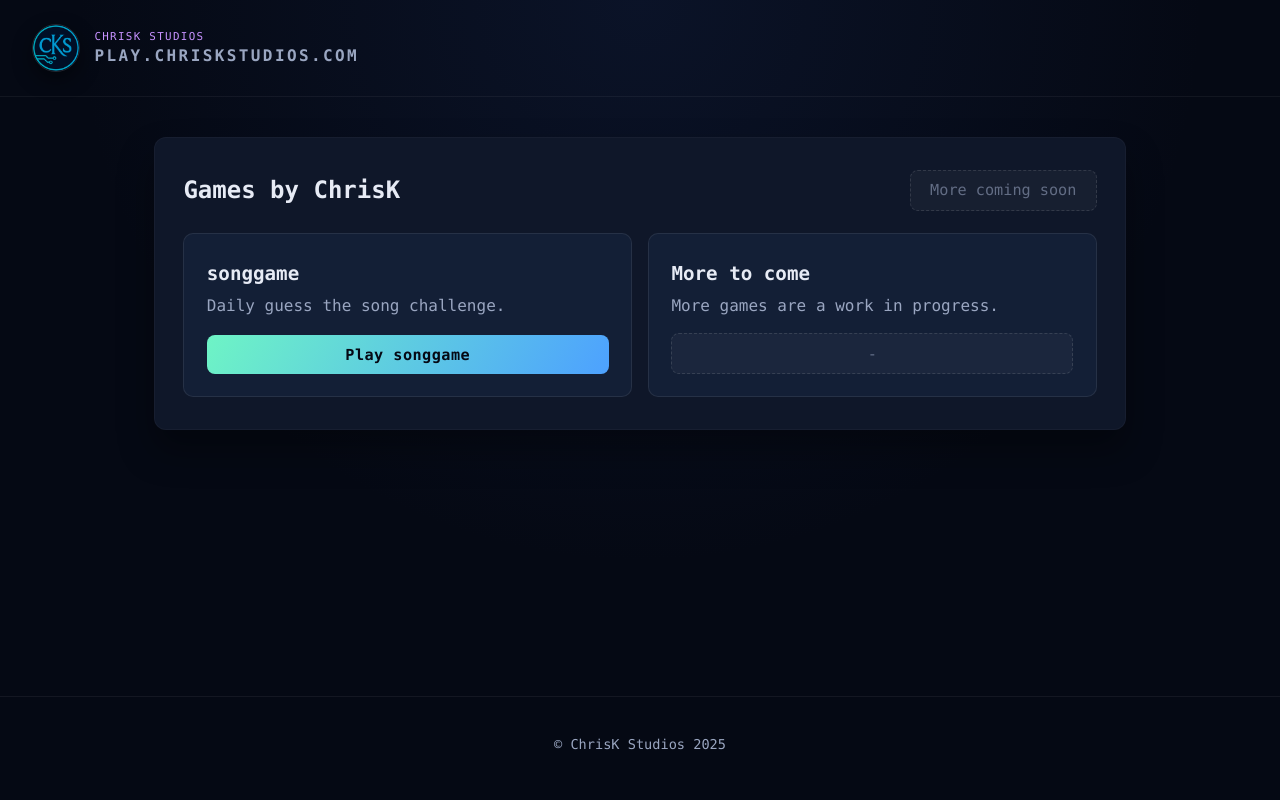
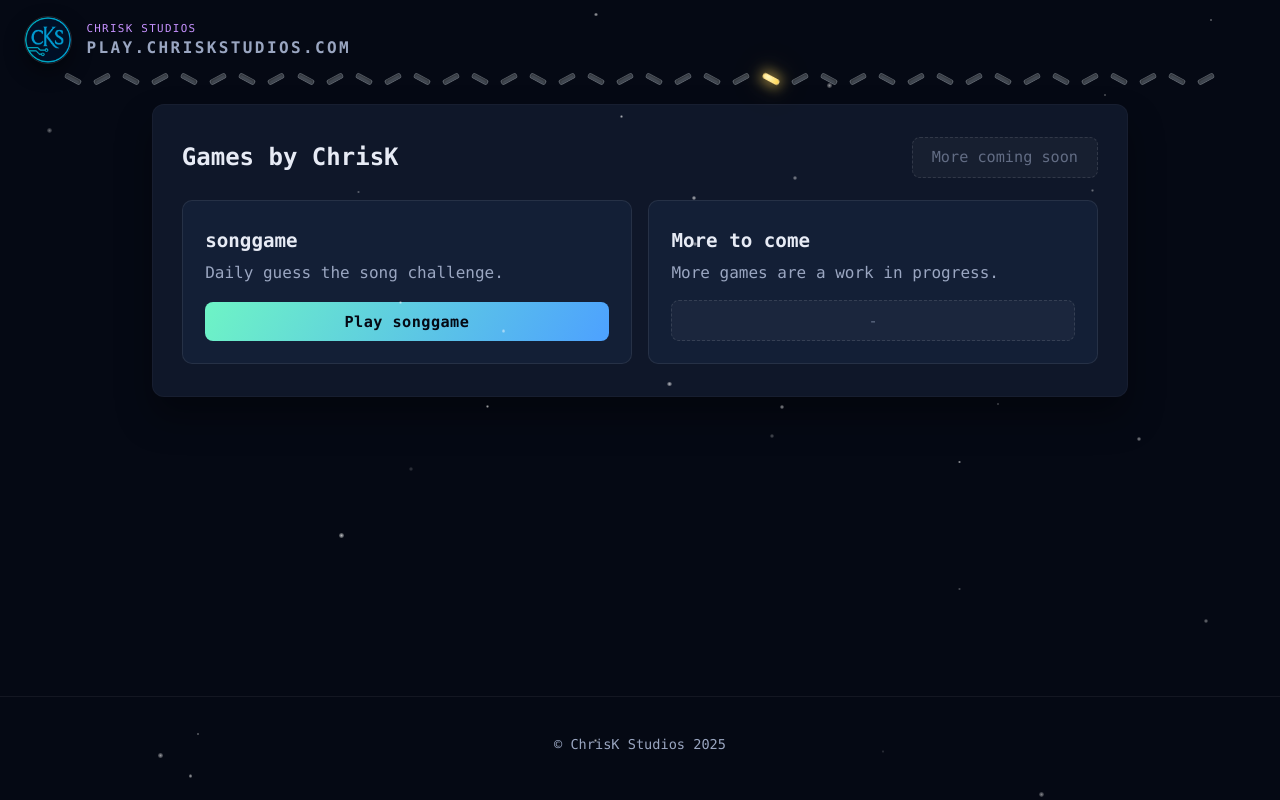
Before and after one commit to chrrisk/chriskstudiosgames, a React (Vite) app: page / in a window 1280 px wide. Built offline with nearby package versions, Linux system fonts and the light colour scheme.

Commit message:
winter update

```diff
--- a/src/react-app/App.css
+++ b/src/react-app/App.css
@@ -1,9 +1,100 @@
+body {
+	overflow-x: hidden;
+}
+
 .play-shell {
 	min-height: 100vh;
-	background: radial-gradient(circle at top, rgba(28, 49, 99, 0.25), transparent 55%), #050914;
+	background: #050914;
 	color: #e7ebf5;
 	display: flex;
 	flex-direction: column;
+	position: relative;
+}
+
+.snowfall-layer {
+	position: fixed;
+	inset: 0;
+	pointer-events: none;
+	z-index: 0;
+}
+
+.snowflake {
+	position: absolute;
+	background: radial-gradient(circle, rgba(255, 255, 255, 0.95), rgba(255, 255, 255, 0));
+	border-radius: 50%;
+	filter: blur(0.2px);
+	transition: transform 0.2s linear;
+}
+
+.light-runway {
+	position: absolute;
+	left: 0;
+	right: 0;
+	width: 100%;
+	bottom: -2px;
+	height: 60px;
+	z-index: 0;
+	pointer-events: none;
+	display: flex;
+	align-items: flex-end;
+	overflow: visible;
+	background: #050914;
+}
+
+.light-runway-track {
+	width: 100vw;
+	height: 30px;
+	display: flex;
+	justify-content: space-between;
+	align-items: flex-end;
+	padding: 0 5vw;
+	margin: 0;
+	box-sizing: border-box;
+	gap: clamp(4px, 0.7vw, 14px);
+	position: relative;
+	left: 50%;
+	transform: translateX(-50%);
+}
+
+.light-runway-track::before,
+.light-runway-track::after {
+	display: none;
+}
+
+.play-header > *:not(.light-runway) {
+	position: relative;
+	z-index: 1;
+}
+
+@media (max-width: 520px) {
+	.light-runway {
+		background: #050914;
+	}
+
+	.light-runway-track {
+		padding: 0 2.5rem;
+	}
+}
+.light-runway-node {
+	width: 18px;
+	height: 6px;
+	border-radius: 999px;
+	background: linear-gradient(180deg, #525862, #3b424c);
+	border: 1px solid rgba(255, 255, 255, 0.08);
+	box-shadow: inset 0 1px 2px rgba(0, 0, 0, 0.5);
+	transition: background 0.2s ease, border-color 0.2s ease, box-shadow 0.2s ease, filter 0.2s ease;
+	transform: rotate(28deg);
+}
+
+.light-runway-node.backward {
+	transform: rotate(-28deg);
+}
+
+.light-runway-node.active {
+	background: radial-gradient(circle at 30% 30%, #fff8c1, #ffd44c);
+	border-color: rgba(255, 222, 133, 0.8);
+	box-shadow: 0 0 14px rgba(255, 214, 94, 0.75), 0 0 36px rgba(255, 214, 94, 0.45);
+	filter: drop-shadow(0 0 6px rgba(255, 214, 94, 0.45));
 }
 
 .play-footer {
@@ -16,11 +107,12 @@
 }
 
 .play-header {
-	padding: 1.5rem 2rem;
+	padding: 1rem 1.5rem;
 	display: flex;
 	justify-content: space-between;
 	align-items: center;
-	border-bottom: 1px solid rgba(255, 255, 255, 0.05);
+	position: relative;
+	z-index: 1;
 }
 
 .play-header .brand {
@@ -66,7 +158,7 @@
 	max-width: 1024px;
 	width: 100%;
 	margin: 0 auto;
-	padding: 2.5rem 1.6rem 3.6rem;
+	padding: 1.5rem 1.5rem 3rem;
 	display: flex;
 	flex-direction: column;
 	gap: 1.5rem;
@@ -199,6 +291,19 @@
 	text-align: left;
 	cursor: pointer;
 	transition: border-color 0.2s ease, background 0.2s ease, transform 0.2s ease;
+	display: block;
+	position: relative;
+}
+.category-pill-content {
+	display: flex;
+	align-items: center;
+	gap: 0.75rem;
+}
+
+.category-pill-text {
+	display: flex;
+	flex-direction: column;
+	gap: 0.1rem;
 }
 
 .category-pill:hover {
@@ -222,6 +327,26 @@
 	box-shadow: 0 14px 32px rgba(255, 124, 124, 0.18);
 }
 
+.category-pill.holiday {
+	border-color: rgba(255, 218, 224, 0.6);
+	background: linear-gradient(135deg, rgba(255, 236, 240, 0.85), rgba(214, 236, 229, 0.7));
+	box-shadow: 0 10px 20px rgba(255, 215, 224, 0.35);
+}
+
+.category-pill.holiday.active {
+	border-color: rgba(255, 229, 235, 0.85);
+	background: linear-gradient(135deg, rgba(255, 242, 244, 0.95), rgba(214, 243, 232, 0.85));
+	box-shadow: 0 12px 24px rgba(255, 214, 220, 0.4);
+}
+
+.category-pill.holiday .category-pill-sub {
+	color: #7d5c5e;
+}
+
+.category-pill.holiday .category-pill-label {
+	color: #5a2f33;
+}
+
 .category-pill-label {
 	display: block;
 	font-weight: 600;
@@ -233,6 +358,50 @@
 	font-size: 0.8rem;
 	color: #9aa6c1;
 	margin-top: 0.2rem;
+}
+
+.category-pill-emoji {
+	font-size: 1.6rem;
+	line-height: 1;
+	filter: drop-shadow(0 0 6px rgba(255, 214, 133, 0.35));
+}
+
+@media (max-width: 640px) {
+	.lab-volume-toggle {
+		position: static;
+		margin-left: auto;
+		margin-bottom: 0.6rem;
+	}
+
+	.lab-volume-toggle input[type="range"] {
+		width: 110px;
+	}
+
+	.category-toggle {
+		display: grid;
+		grid-template-columns: repeat(3, minmax(0, 1fr));
+		gap: 0.5rem;
+	}
+
+	.category-pill {
+		min-width: 0;
+		padding: 0.6rem 0.7rem;
+		font-size: 0.9rem;
+	}
+
+	.category-pill-sub {
+		font-size: 0.72rem;
+		display: block;
+	}
+
+	.category-pill-content {
+		flex-direction: column;
+		align-items: flex-start;
+	}
+
+	.category-pill-emoji {
+		font-size: 1rem;
+	}
 }
 
 .lab-search-panel {
@@ -677,18 +846,6 @@
 		text-align: left;
 	}
 }
-.volume-top-control {
-	display: flex;
-	flex-direction: column;
-	align-items: flex-end;
-	gap: 0.2rem;
-	font-size: 0.75rem;
-	color: #9aa6c1;
-}
-
-.volume-top-control input[type="range"] {
-	width: 140px;
-}
 
 .reset-countdown {
 	display: flex;
@@ -715,3 +872,33 @@
 	font-weight: 700;
 	letter-spacing: 0.05em;
 }
+.lab-player-card {
+	position: relative;
+}
+
+.lab-volume-toggle {
+	position: absolute;
+	top: 0.3rem;
+	right: 1rem;
+	display: flex;
+	align-items: center;
+	gap: 0.5rem;
+	background: rgba(3, 6, 15, 0.85);
+	padding: 0.35rem 0.6rem;
+	border-radius: 999px;
+	border: 1px solid rgba(255, 255, 255, 0.15);
+	box-shadow: 0 6px 16px rgba(0, 0, 0, 0.35);
+	z-index: 2;
+}
+
+.lab-volume-toggle button {
+	border: none;
+	background: transparent;
+	font-size: 1rem;
+	cursor: pointer;
+	color: #fff4d7;
+}
+
+.lab-volume-toggle input[type="range"] {
+	width: 130px;
+}
--- a/src/react-app/App.tsx
+++ b/src/react-app/App.tsx
@@ -23,12 +23,15 @@ type TrackResult = {
 
 type GuessEntry = { track: TrackResult; correct: boolean; timestamp: number };
 
-const CATEGORY_KEYS = ["oldies", "modern"] as const;
-type CategoryKey = (typeof CATEGORY_KEYS)[number];
+const ALL_CATEGORY_KEYS = ["oldies", "modern", "holiday"] as const;
+type CategoryKey = (typeof ALL_CATEGORY_KEYS)[number];
+const DEFAULT_CATEGORY_ORDER: CategoryKey[] = ["oldies", "modern"];
+const HOLIDAY_CATEGORY: CategoryKey = "holiday";
 
 const CATEGORY_LABELS: Record<CategoryKey, { title: string; description: string; emoji: string }> = {
-	oldies: { title: "Oldies but Goodies", description: "Classic throwbacks", emoji: "🎶" },
-	modern: { title: "2000s & Newer", description: "Fresh favorites", emoji: "⚡️" },
+	oldies: { title: "Oldies but Goodies", description: "Classic throwbacks", emoji: "📼" },
+	modern: { title: "2000s & Newer", description: "Fresh favorites", emoji: "🎧" },
+	holiday: { title: "Holiday Classics", description: "Seasonal favorites", emoji: "🎄" },
 };
 
 type CategoryStatus = "idle" | "success" | "failure";
@@ -41,17 +44,17 @@ type DailyTrackResponse = {
 };
 
 const createInitialRevealSteps = () =>
-	({ oldies: 0, modern: 0 } satisfies Record<CategoryKey, number>);
+	({ oldies: 0, modern: 0, holiday: 0 } satisfies Record<CategoryKey, number>);
 const createInitialGuessHistories = () =>
-	({ oldies: [], modern: [] } satisfies Record<CategoryKey, GuessEntry[]>);
+	({ oldies: [], modern: [], holiday: [] } satisfies Record<CategoryKey, GuessEntry[]>);
 const createInitialWinners = () =>
-	({ oldies: false, modern: false } satisfies Record<CategoryKey, boolean>);
+	({ oldies: false, modern: false, holiday: false } satisfies Record<CategoryKey, boolean>);
 const createInitialFailures = () =>
-	({ oldies: false, modern: false } satisfies Record<CategoryKey, boolean>);
+	({ oldies: false, modern: false, holiday: false } satisfies Record<CategoryKey, boolean>);
 const createInitialSolvedAt = () =>
-	({ oldies: null, modern: null } satisfies Record<CategoryKey, number | null>);
+	({ oldies: null, modern: null, holiday: null } satisfies Record<CategoryKey, number | null>);
 const createInitialSelectedTracks = () =>
-	({ oldies: null, modern: null } satisfies Record<CategoryKey, TrackResult | null>);
+	({ oldies: null, modern: null, holiday: null } satisfies Record<CategoryKey, TrackResult | null>);
 
 type StoredState = {
 	dateKey?: string;
@@ -65,10 +68,10 @@ type StoredState = {
 };
 
 function mergeCategoryMap<T>(incoming: Partial<Record<CategoryKey, T>> | undefined, fallback: Record<CategoryKey, T>) {
-	return {
-		oldies: incoming?.oldies ?? fallback.oldies,
-		modern: incoming?.modern ?? fallback.modern,
-	} as Record<CategoryKey, T>;
+	return ALL_CATEGORY_KEYS.reduce((acc, key) => {
+		acc[key] = (incoming?.[key] ?? fallback[key]) as T;
+		return acc;
+	}, {} as Record<CategoryKey, T>);
 }
 
 const snippetDurations = [0.5, 1, 2, 5, 10, 15];
@@ -89,6 +92,54 @@ const games = [
 		onSelect: () => "placeholder",
 	},
 ];
+
+function LightRunway() {
+	const ACTIVE_COUNT = 1;
+	const SEGMENT_WIDTH = 32;
+	const MIN_LIGHTS = 18;
+	const computeLights = useCallback(() => {
+		if (typeof window === "undefined") return 36;
+		const segments = Math.ceil(window.innerWidth / SEGMENT_WIDTH);
+		return Math.max(MIN_LIGHTS, segments);
+	}, []);
+	const [lights, setLights] = useState(computeLights);
+	const [activeIndex, setActiveIndex] = useState(0);
+
+	useEffect(() => {
+		const id = window.setInterval(() => {
+			setActiveIndex((prev) => (prev + 1) % lights);
+		}, 220);
+		return () => window.clearInterval(id);
+	}, [lights]);
+
+	useEffect(() => {
+		setActiveIndex((prev) => prev % lights);
+	}, [lights]);
+
+	useEffect(() => {
+		if (typeof window === "undefined") return;
+		const handleResize = () => setLights(computeLights());
+		handleResize();
+		window.addEventListener("resize", handleResize);
+		return () => window.removeEventListener("resize", handleResize);
+	}, [computeLights]);
+
+	return (
+		<div className="light-runway" aria-hidden="true">
+			<div className="light-runway-track">
+				{Array.from({ length: lights }).map((_, index) => {
+					const isActive = Array.from({ length: ACTIVE_COUNT }).some((_, offset) => {
+						return index === (activeIndex + offset) % lights;
+					});
+					const orientationClass = index % 2 === 0 ? " forward" : " backward";
+					return (
+						<span key={index} className={`light-runway-node${orientationClass}${isActive ? " active" : ""}`} />
+					);
+				})}
+			</div>
+		</div>
+	);
+}
 
 function App() {
 	const playClick = useClickSound();
@@ -116,6 +167,7 @@ function App() {
 
 	return (
 		<div className="play-shell">
+			<SnowfallLayer />
 			<header className="play-header">
 				<a className="brand" href="/" onClick={playClick}>
 					<img src={playLogo} alt="ChrisK Studios logo" />
@@ -124,6 +176,7 @@ function App() {
 						<h1>play.chriskstudios.com</h1>
 					</div>
 				</a>
+				<LightRunway />
 			</header>
 			<main className="doc">
 				<section className="doc-card games-card" id="songgame">
@@ -195,6 +248,57 @@ function App() {
 
 export default App;
 
+function SnowfallLayer() {
+	const [flakes, setFlakes] = useState(() => createFlakes());
+
+	useEffect(() => {
+		const id = window.setInterval(() => {
+			setFlakes((prev) =>
+				prev.map((flake) => {
+					let nextY = flake.y + flake.speed;
+					let nextX = flake.x + Math.sin(flake.y / 30) * flake.drift;
+					if (nextY > 100) {
+						nextY = -5;
+						nextX = Math.random() * 100;
+					}
+					return { ...flake, y: nextY, x: nextX };
+				}),
+			);
+		}, 60);
+		return () => window.clearInterval(id);
+	}, []);
+
+	return (
+		<div className="snowfall-layer" aria-hidden="true">
+			{flakes.map((flake) => (
+				<span
+					key={flake.id}
+					className="snowflake"
+					style={{
+						left: `${flake.x}vw`,
+						top: `${flake.y}vh`,
+						width: `${flake.size}px`,
+						height: `${flake.size}px`,
+						opacity: flake.opacity,
+					}}
+				/>
+			))}
+		</div>
+	);
+}
+
+function createFlakes() {
+	return Array.from({ length: 40 }).map((_, index) => ({
+		id: index,
+		x: Math.random() * 100,
+		y: Math.random() * 100,
+		size: Math.random() * 3 + 2,
+		speed: Math.random() * 0.4 + 0.2,
+		opacity: Math.random() * 0.6 + 0.2,
+		drift: Math.random() * 0.4 + 0.1,
+	}));
+}
+
 function SongGameLab() {
 	const playClick = useClickSound();
 	const [query, setQuery] = useState("");
@@ -205,6 +309,8 @@ function SongGameLab() {
 	const [searchError, setSearchError] = useState<string | null>(null);
 	const [selectedTracks, setSelectedTracks] = useState<Record<CategoryKey, TrackResult | null>>(createInitialSelectedTracks);
 	const [dailyCategories, setDailyCategories] = useState<Partial<Record<CategoryKey, TrackResult | null>>>({});
+	const [dateKey, setDateKey] = useState(() => getEasternDateKey());
+	const [availableCategories, setAvailableCategories] = useState<CategoryKey[]>(() => getActiveCategoryKeysForDate(getEasternDateKey()));
 	const [activeCategory, setActiveCategory] = useState<CategoryKey>("oldies");
 	const [gameMessage, setGameMessage] = useState<string | null>(null);
 	const [revealSteps, setRevealSteps] = useState<Record<CategoryKey, number>>(createInitialRevealSteps);
@@ -216,10 +322,10 @@ function SongGameLab() {
 	const [showResultsModal, setShowResultsModal] = useState(false);
 	const [completionModal, setCompletionModal] = useState<CompletionModalState | null>(null);
 	const [shareFeedback, setShareFeedback] = useState<{ message: string; context: "floating" | "modal" } | null>(null);
-	const [dateKey, setDateKey] = useState(() => getEasternDateKey());
 	const [isHydrated, setIsHydrated] = useState(false);
 	const [solvedAtMap, setSolvedAtMap] = useState<Record<CategoryKey, number | null>>(createInitialSolvedAt);
 	const [resetCountdown, setResetCountdown] = useState(() => formatCountdownLabel(getMillisecondsUntilNextEasternReset()));
+	const [isVolumeOpen, setIsVolumeOpen] = useState(false);
 	const audioRef = useRef<HTMLAudioElement | null>(null);
 	const snippetTimeoutRef = useRef<number | null>(null);
 	const shareFeedbackTimeoutRef = useRef<number | null>(null);
@@ -231,7 +337,7 @@ function SongGameLab() {
 	const isWinner = winners[activeCategory] ?? false;
 	const selectedTrack = selectedTracks[activeCategory] ?? null;
 	const isFailed = failures[activeCategory] ?? false;
-	const allCategoriesFinished = CATEGORY_KEYS.every((key) => winners[key] || failures[key]);
+	const allCategoriesFinished = availableCategories.every((key) => winners[key] || failures[key]);
 
 	const snippetIndex = Math.min(revealStep, snippetDurations.length - 1);
 	const currentSnippetLength = snippetDurations[snippetIndex];
@@ -241,7 +347,7 @@ function SongGameLab() {
 	const showResults = hasQuery && (isSearchFocused || isResultsHovered);
 
 	const getCategorySummaries = () =>
-		CATEGORY_KEYS.map((key) => {
+		availableCategories.map((key) => {
 			const { title, emoji } = CATEGORY_LABELS[key];
 			if (winners[key]) {
 				const solvedTime = solvedAtMap[key];
@@ -316,8 +422,11 @@ function SongGameLab() {
 		}
 	try {
 		const data = JSON.parse(raw) as StoredState;
+		const todaysKeys = getActiveCategoryKeysForDate(dateKey);
+		setAvailableCategories(todaysKeys);
 		if (data.dateKey === dateKey) {
-			setActiveCategory(data.activeCategory ?? "oldies");
+			const storedActive = data.activeCategory && todaysKeys.includes(data.activeCategory) ? data.activeCategory : todaysKeys[0];
+			setActiveCategory(storedActive ?? "oldies");
 			setRevealSteps(mergeCategoryMap(data.revealSteps, createInitialRevealSteps()));
 			setGuessHistories(mergeCategoryMap(data.guessHistories, createInitialGuessHistories()));
 			const mergedWinners = mergeCategoryMap(data.winners, createInitialWinners());
@@ -326,7 +435,7 @@ function SongGameLab() {
 			setFailures(mergedFailures);
 			setSolvedAtMap(mergeCategoryMap(data.solvedAtMap, createInitialSolvedAt()));
 			setSelectedTracks(mergeCategoryMap(data.selectedTracks, createInitialSelectedTracks()));
-			if (CATEGORY_KEYS.every((key) => mergedWinners[key] || mergedFailures[key])) {
+			if (todaysKeys.every((key) => mergedWinners[key] || mergedFailures[key])) {
 				setShowResultsModal(true);
 			}
 		} else {
@@ -380,12 +489,16 @@ function SongGameLab() {
 				const data = (await response.json()) as DailyTrackResponse;
 				if (!response.ok) throw new Error(data.error ?? "Failed to load the daily song");
 				const fallbackTrack = data.track ?? null;
-				const categories: Partial<Record<CategoryKey, TrackResult | null>> = {
-					oldies: data.categories?.oldies ?? fallbackTrack,
-					modern: data.categories?.modern ?? fallbackTrack,
-				};
-				if (!categories.oldies && categories.modern) categories.oldies = categories.modern;
-				if (!categories.modern && categories.oldies) categories.modern = categories.oldies;
+				const categories: Partial<Record<CategoryKey, TrackResult | null>> = {};
+				if (data.categories) {
+					for (const key of ALL_CATEGORY_KEYS) {
+						if (key in data.categories) {
+							categories[key] = data.categories[key] ?? null;
+						}
+					}
+				}
+				if (!categories.oldies && fallbackTrack) categories.oldies = fallbackTrack;
+				if (!categories.modern && fallbackTrack) categories.modern = fallbackTrack;
 				setDailyCategories(categories);
 			} catch (err) {
 				setGameMessage(err instanceof Error ? err.message : "Unable to load daily song");
@@ -501,13 +614,13 @@ const getCategoryStatus = (key: CategoryKey): CategoryStatus => {
 		nextWinners: Record<CategoryKey, boolean>,
 		nextFailures: Record<CategoryKey, boolean>
 	) => {
-		const finished = CATEGORY_KEYS.every((key) => nextWinners[key] || nextFailures[key]);
+		const finished = availableCategories.every((key) => nextWinners[key] || nextFailures[key]);
 		if (finished) {
 			setCompletionModal(null);
 			setShowResultsModal(true);
 			return;
 		}
-		const nextCategory = CATEGORY_KEYS.find((key) => !nextWinners[key] && !nextFailures[key]);
+		const nextCategory = availableCategories.find((key) => !nextWinners[key] && !nextFailures[key]);
 		if (nextCategory) {
 			setCompletionModal({ category: completedCategory, status, nextCategory });
 		}
@@ -657,8 +770,10 @@ const getCategoryStatus = (key: CategoryKey): CategoryStatus => {
 		}
 	};
 	const resetGameState = (newKey: string) => {
+		const upcomingCategories = getActiveCategoryKeysForDate(newKey);
 		setDateKey(newKey);
-		setActiveCategory("oldies");
+		setAvailableCategories(upcomingCategories);
+		setActiveCategory(upcomingCategories[0] ?? "oldies");
 		setRevealSteps(createInitialRevealSteps());
 		setGuessHistories(createInitialGuessHistories());
 		setWinners(createInitialWinners());
@@ -680,6 +795,7 @@ const getCategoryStatus = (key: CategoryKey): CategoryStatus => {
 
 	return (
 		<div className="play-shell">
+			<SnowfallLayer />
 			<header className="play-header">
 				<a className="brand" href="/" onClick={playClick}>
 					<img src={playLogo} alt="ChrisK Studios logo" />
@@ -688,32 +804,38 @@ const getCategoryStatus = (key: CategoryKey): CategoryStatus => {
 						<h1>songgame by ChrisK</h1>
 					</div>
 				</a>
-				<div className="volume-top-control">
-					<label htmlFor="top-volume-slider">Volume</label>
+				<div className="reset-countdown">
+					<span>Next songs in</span>
+					<strong>{resetCountdown}</strong>
+				</div>
+				<LightRunway />
+			</header>
+			<main className="doc lab-doc">
+		<section className="doc-card lab-player-card">
+			<div className={`lab-volume-toggle${isVolumeOpen ? " open" : ""}`}>
+				<button
+					type="button"
+					aria-label="Adjust volume"
+					onClick={() => setIsVolumeOpen((prev) => !prev)}
+				>
+					{isVolumeOpen ? "🔈" : "🔊"}
+				</button>
+				{isVolumeOpen ? (
 					<input
-						id="top-volume-slider"
 						type="range"
 						min="0"
 						max="1"
 						step="0.01"
 						value={volume}
 						onChange={(event) => setVolume(Number(event.target.value))}
+						aria-label="Volume slider"
 					/>
-				</div>
-				<div className="reset-countdown">
-					<span>Next songs in</span>
-					<strong>{resetCountdown}</strong>
-				</div>
-			</header>
-			<main className="doc lab-doc">
-		<section className="doc-card lab-player-card">
+				) : null}
+			</div>
 				<div className="lab-player-top">
 					<div>
-						{/* <p className="eyebrow">Daily snippet</p> */}
-						<h2>songgame by ChrisK</h2>
-						<p className="lab-hint">Unlock more audio with each skip or incorrect guess.</p>
 						<div className="category-toggle">
-							{CATEGORY_KEYS.map((key) => {
+							{availableCategories.map((key) => {
 								const isActive = key === activeCategory;
 								const details = CATEGORY_LABELS[key];
 								const trackInfo = dailyCategories[key];
@@ -722,6 +844,7 @@ const getCategoryStatus = (key: CategoryKey): CategoryStatus => {
 								if (isActive) classes.push("active");
 								if (status === "success") classes.push("success");
 								if (status === "failure") classes.push("failure");
+								if (key === HOLIDAY_CATEGORY) classes.push("holiday");
 								let pillSubtext = "Hidden track";
 								if (!trackInfo) {
 									pillSubtext = "Loading track...";
@@ -737,8 +860,15 @@ const getCategoryStatus = (key: CategoryKey): CategoryStatus => {
 										className={classes.join(" ")}
 										onClick={() => handleCategoryChange(key)}
 									>
-										<span className="category-pill-label">{details.title}</span>
-										<span className="category-pill-sub">{pillSubtext}</span>
+										<div className="category-pill-content">
+											<span className={`category-pill-emoji${key === HOLIDAY_CATEGORY ? " holiday" : ""}`} aria-hidden="true">
+												{details.emoji}
+											</span>
+											<div className="category-pill-text">
+												<span className="category-pill-label">{details.title}</span>
+												<span className="category-pill-sub">{pillSubtext}</span>
+											</div>
+										</div>
 									</button>
 								);
 							})}
@@ -775,42 +905,8 @@ const getCategoryStatus = (key: CategoryKey): CategoryStatus => {
 				</button>
 			</div>
 			{gameMessage ? <p className="lab-message">{gameMessage}</p> : null}
-				<div className="guess-board">
-					<div className="guess-board-head">
-						<p className="eyebrow">Guesses</p>
-					</div>
-					<div className="guess-grid">
-					{Array.from({ length: snippetDurations.length }).map((_, index) => {
-						const entry = guessHistory[index];
-						let tileState = "";
-						let label = "—";
-						if (entry) {
-							if (entry.correct) {
-								tileState = "correct";
-								label = entry.track.name;
-							} else if (entry.track.name.startsWith("Skip")) {
-								tileState = "skip";
-								label = entry.track.name;
-							} else {
-								const artistMatch = answerTrack ? hasMatchingArtist(entry.track, answerTrack) : false;
-								tileState = artistMatch ? "artist-match" : "incorrect";
-								label = entry.track.name;
-							}
-						} else if (index === guessHistory.length) {
-							tileState = "active";
-							label = "…";
-						}
-						return (
-							<div className={`guess-tile ${tileState}`} key={`guess-tile-${index}`}>
-								<span>{label}</span>
-							</div>
-						);
-					})}
-					</div>
-				</div>
 			<div className="lab-search-panel">
 				<p className="eyebrow">Song list</p>
-				<p className="lab-hint">Tap any row to submit your guess instantly.</p>
 				<div className="lab-search">
 					<input
 						type="text"
@@ -868,6 +964,39 @@ const getCategoryStatus = (key: CategoryKey): CategoryStatus => {
 									</div>
 								</div>
 							</button>
+						);
+					})}
+				</div>
+			</div>
+			<div className="guess-board">
+				<div className="guess-board-head">
+					<p className="eyebrow">Guesses</p>
+				</div>
+				<div className="guess-grid">
+					{Array.from({ length: snippetDurations.length }).map((_, index) => {
+						const entry = guessHistory[index];
+						let tileState = "";
+						let label = "—";
+						if (entry) {
+							if (entry.correct) {
+								tileState = "correct";
+								label = entry.track.name;
+							} else if (entry.track.name.startsWith("Skip")) {
+								tileState = "skip";
+								label = entry.track.name;
+							} else {
+								const artistMatch = answerTrack ? hasMatchingArtist(entry.track, answerTrack) : false;
+								tileState = artistMatch ? "artist-match" : "incorrect";
+								label = entry.track.name;
+							}
+						} else if (index === guessHistory.length) {
+							tileState = "active";
+							label = "…";
+						}
+						return (
+							<div className={`guess-tile ${tileState}`} key={`guess-tile-${index}`}>
+								<span>{label}</span>
+							</div>
 						);
 					})}
 				</div>
@@ -1071,3 +1200,17 @@ function useClickSound() {
 		void soundRef.current.play().catch(() => undefined);
 	}, []);
 }
+
+function getActiveCategoryKeysForDate(currentDateKey: string): CategoryKey[] {
+	return isHolidaySeason(currentDateKey) ? [...DEFAULT_CATEGORY_ORDER, HOLIDAY_CATEGORY] : DEFAULT_CATEGORY_ORDER;
+}
+
+function isHolidaySeason(currentDateKey: string) {
+	const [, monthStr, dayStr] = currentDateKey.split("-");
+	const month = Number(monthStr);
+	const day = Number(dayStr);
+	if (Number.isNaN(month) || Number.isNaN(day)) {
+		return false;
+	}
+	return month === 12 || (month === 1 && day === 1);
+}
```
